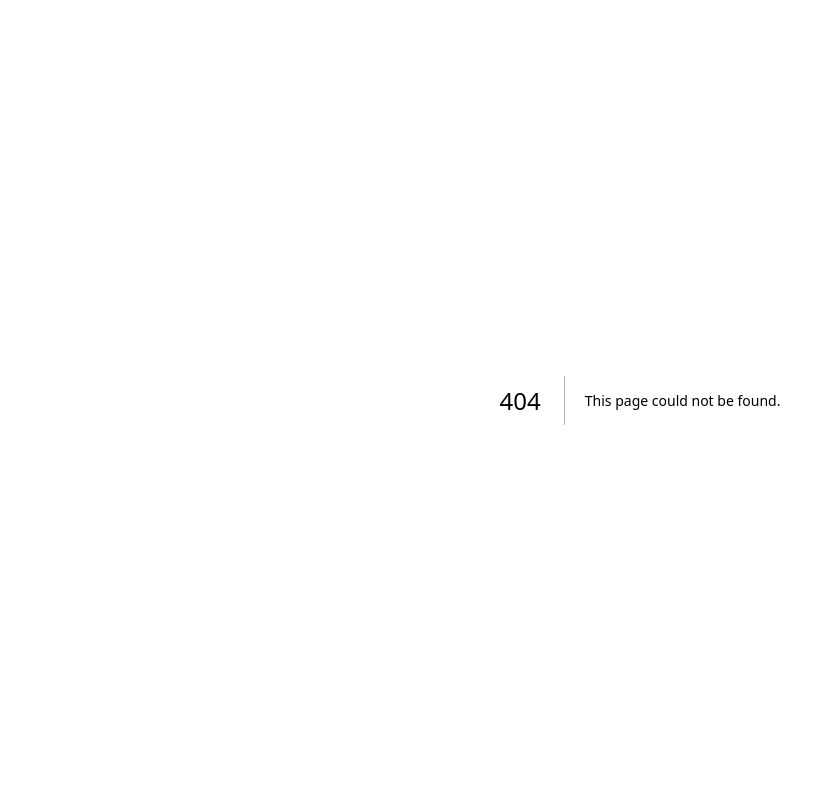
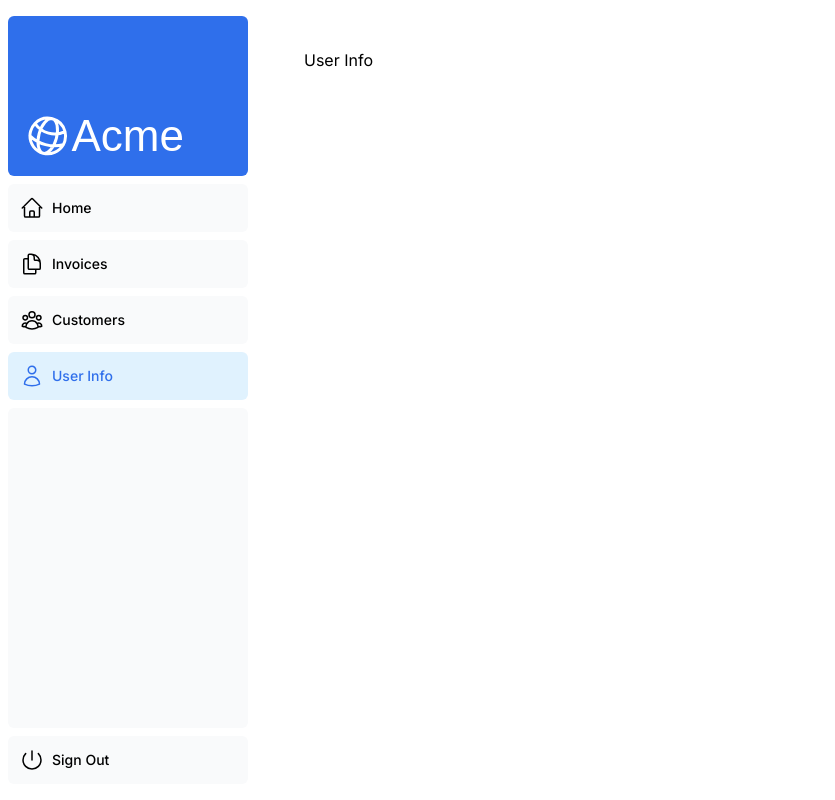
Before and after one commit to occurence/next-demo, a Next.js app in the folder nextjs-dashboard/: page /dashboard/user in a window 1280 px wide. Before the commit this address had no page. Shown: the whole page, without its empty margins (0-835 px from the left). Built offline with nearby package versions, Linux system fonts and the light colour scheme; a web font is replaced by a local one.

Commit message:
Add User Info and icon at side navigation

```diff
--- /dev/null
+++ b/nextjs-dashboard/app/dashboard/user/page.tsx
@@ -0,0 +1,3 @@
+export default function Page() {
+    return <p>User Info</p>
+}
--- a/nextjs-dashboard/app/ui/dashboard/nav-links.tsx
+++ b/nextjs-dashboard/app/ui/dashboard/nav-links.tsx
@@ -4,6 +4,7 @@ import {
   UserGroupIcon,
   HomeIcon,
   DocumentDuplicateIcon,
+  UserIcon
 } from '@heroicons/react/24/outline';
 import Link from 'next/link';
 import { usePathname } from 'next/navigation';
@@ -19,6 +20,7 @@ const links = [
     icon: DocumentDuplicateIcon,
   },
   { name: 'Customers', href: '/dashboard/customers', icon: UserGroupIcon },
+  { name: 'User Info', href: '/dashboard/user', icon: UserIcon},
 ];
 
 export default function NavLinks() {
```
